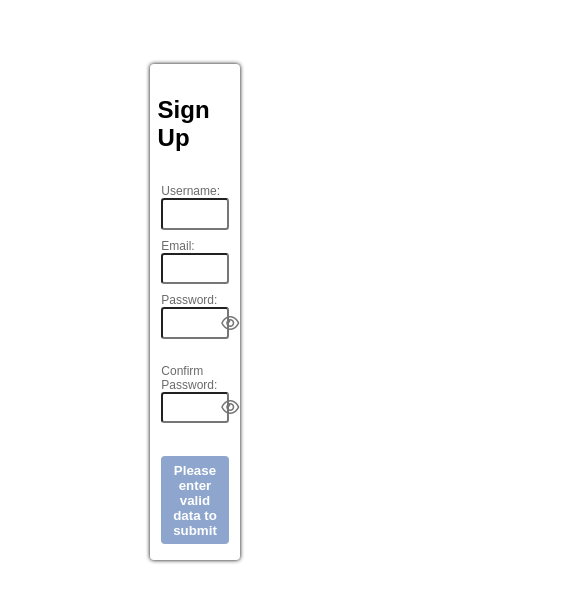
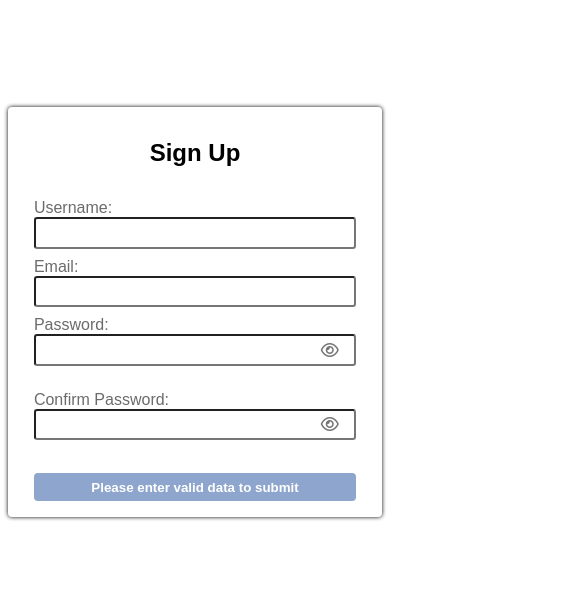
Before and after one commit to cw-heer-mehta/login-form, a plain HTML site: page index.html in a window 390 px wide. Shown: the part 118-720 px from the top of the page, 585 px wide, since content can reach past the window. Drawn offline with nearby package versions, Linux system fonts and the light colour scheme.

Commit message:
responsive form

```diff
--- a/style.css
+++ b/style.css
@@ -142,3 +142,32 @@ form {
 .disable-doc{
     background-color: #757373;
 }
+
+@media (max-width: 987px){
+    .form-container{
+        width: 40%;
+    }
+    .form-input label {
+        font-size: 1rem;
+    }
+    .form-input div{
+        font-size: 0.75rem;
+    }
+}
+
+@media (max-width: 517px){
+    .form-container{
+        width: 100%;
+        align-self: center;
+        margin: auto;
+    }
+    .main-container{
+        justify-content: center;
+    }
+    .form-input label {
+        font-size: 1rem;
+    }
+    .form-input div{
+        font-size: 0.75rem;
+    }
+}
```
